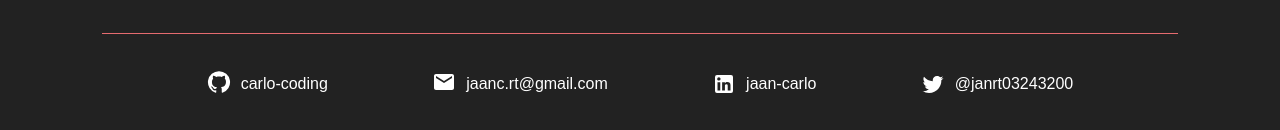
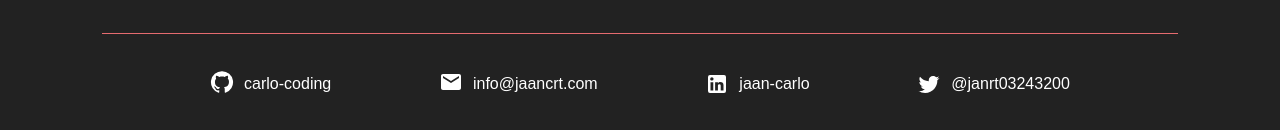
Before and after one commit to carlo-coding/portafolio-react-ts, a React (Create React App) app: page / in a window 1280 px wide. Shown: the part 865-995 px from the top of the page. Built offline with nearby package versions, Linux system fonts and the light colour scheme; no server answers.

Commit message:
changed default email

```diff
--- a/src/components/Footer/index.tsx
+++ b/src/components/Footer/index.tsx
@@ -18,11 +18,11 @@ export default function Footer() {
         </div>
         carlo-coding
       </a>
-      <a href="mailto:jaanc.rt@gmail.com" target="_blank" rel="noreferrer">
+      <a href="mailto:info@jaancrt.com" target="_blank" rel="noreferrer">
         <div className="contact-icon">
           <MailIcon />
         </div>
-        jaanc.rt@gmail.com
+        info@jaancrt.com
       </a>
       <a
         href="https://www.linkedin.com/in/jaan-carlo/"
--- a/src/pages/About/index.tsx
+++ b/src/pages/About/index.tsx
@@ -6,7 +6,7 @@ import { DocumentRenderer } from "@keystone-6/document-renderer";
 
 export default function About() {
   const { error, loading, data } = useQuery(GET_USER, {
-    variables: { email: "jaanc.rt@gmail.com" },
+    variables: { email: "info@jaancrt.com" },
   });
   if (loading) return <>Loading ...</>;
   if (error) return <>Something went wrong</>;
--- a/src/pages/Blog/BlogPost/index.tsx
+++ b/src/pages/Blog/BlogPost/index.tsx
@@ -32,18 +32,13 @@ export default function BlogPost() {
       const copyButton = document.createElement("button");
       copyButton.innerText = "Copy Code";
       copyButton.classList.add("copy-button");
-
       pre.insertBefore(copyButton, pre.firstChild);
-
       function copyCode() {
         navigator.clipboard.writeText(pre.childNodes[1]?.textContent || "");
       }
-
       copyButton.addEventListener("click", copyCode);
-
       return () => pre.removeChild(copyButton);
     });
-
     return () => cleanFunctions.forEach((c) => c());
   }, [data]);
 
```
